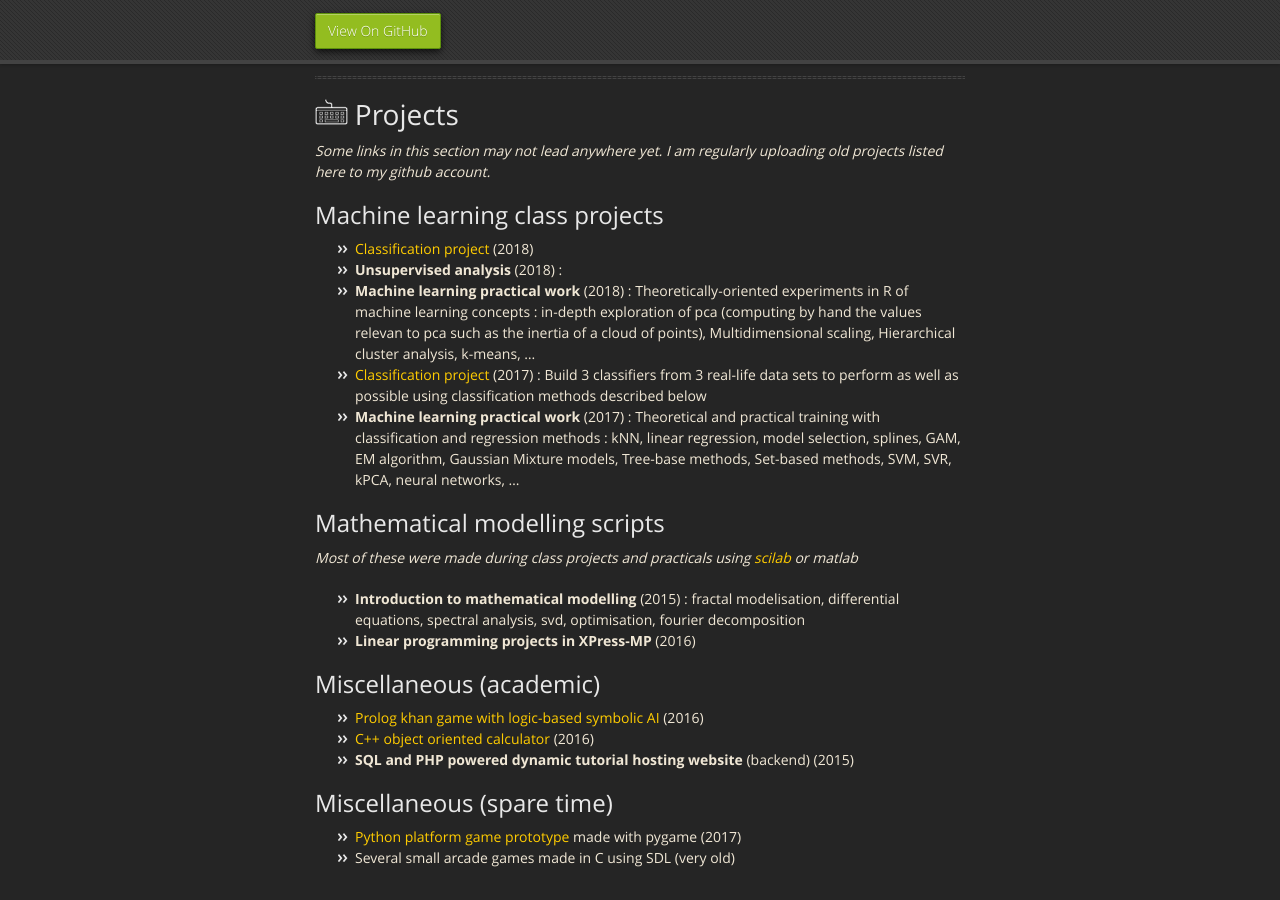
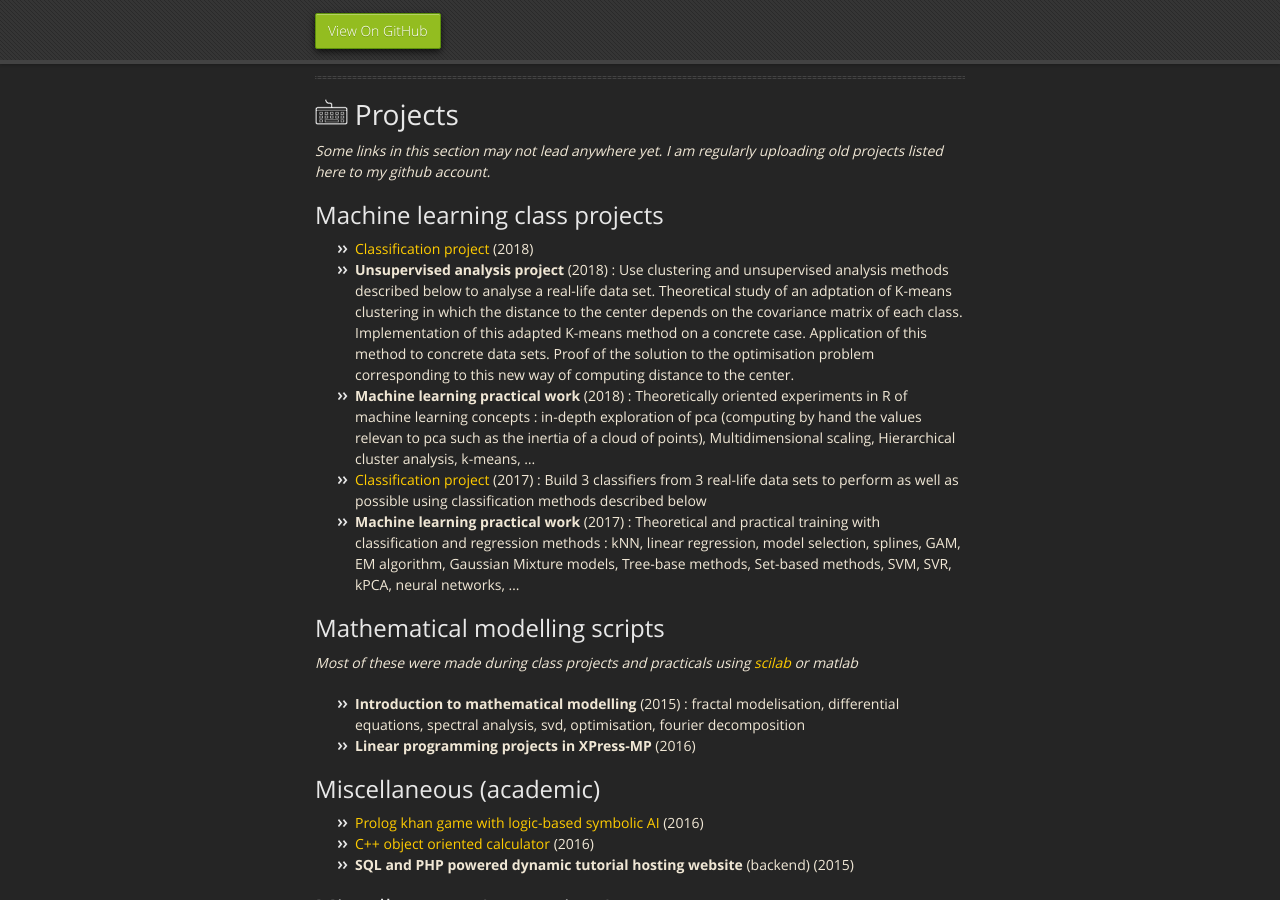
Before and after one commit to plougue/plougue.github.io, a Jekyll site: the page built from index.md, in a window 1280 px wide and 900 px high, scrolled down 1769 px. Built offline with Jekyll 4.4.1, drawn with Linux system fonts in a browser that asks for light colours; our own code applies the rules of GitHub Pages for plain Markdown files.

Commit message:
Updated machine learning projects

```diff
--- a/index.md
+++ b/index.md
@@ -83,8 +83,8 @@ C++ development with strong optimisation constraints on core mechanism of the so
 ## Machine learning class projects
 
 * [Classification project](https://github.com/plougue/Classification-project-2018) (2018)
-* **Unsupervised analysis** (2018) :
-* **Machine learning practical work** (2018) : Theoretically-oriented experiments in R of machine learning concepts : in-depth exploration of pca (computing by hand the values relevan to pca such as the inertia of a cloud of points),  Multidimensional scaling, Hierarchical cluster analysis, k-means, ...
+* **Unsupervised analysis project** (2018) : Use clustering and unsupervised analysis methods described below to analyse a real-life data set. Theoretical study of an adptation of K-means clustering in which the distance to the center depends on the covariance matrix of each class. Implementation of this adapted K-means method on a concrete case. Application of this method to concrete data sets. Proof of the solution to the optimisation problem corresponding to this new way of computing distance to the center.
+* **Machine learning practical work** (2018) : Theoretically oriented experiments in R of machine learning concepts : in-depth exploration of pca (computing by hand the values relevan to pca such as the inertia of a cloud of points),  Multidimensional scaling, Hierarchical cluster analysis, k-means, ...
 * [Classification project](https://github.com/plougue/Classification-project-2017) (2017) : Build 3 classifiers from 3 real-life data sets to perform as well as possible using classification methods described below
 * **Machine learning practical work** (2017) : Theoretical and practical training with classification and regression methods : kNN, linear regression, model selection, splines, GAM, EM algorithm, Gaussian Mixture models, Tree-base methods, Set-based methods, SVM, SVR, kPCA, neural networks, ...
 
```
